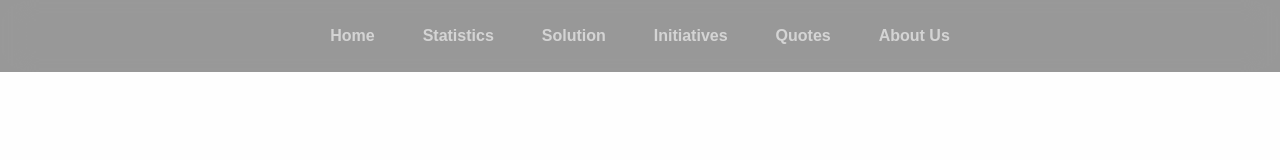
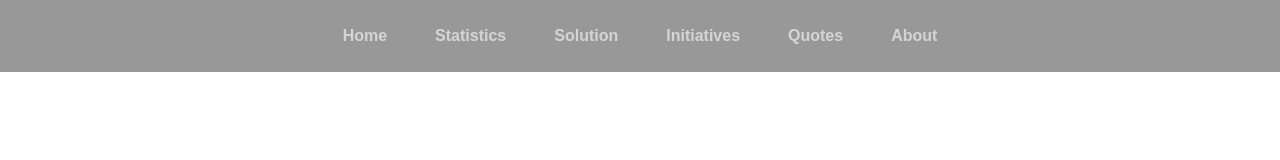
Before and after one commit to owo93/sk-sdg-13, a Next.js app: page /action/layout in a window 1280 px wide. Shown: the top 160 px of the page. Built offline with nearby package versions, Linux system fonts and the light colour scheme.

Commit message:
Update NavBar links

```diff
--- a/components/Footer.js
+++ b/components/Footer.js
@@ -18,7 +18,7 @@ export default function Footer() {
   const images = [ike, trust, sun, peak, nasa];
 
   return (
-    <div className="mx-auto w-full max-w-7xl items-center px-5 py-24 md:px-12 lg:px-16">
+    <div id="about" className="mx-auto w-full max-w-7xl items-center px-5 py-24 md:px-12 lg:px-16">
       <ul className="grid grid-cols-5 gap-4">
         {names.map((name, index) => (
           <li key={index}>
--- a/components/NavBar.js
+++ b/components/NavBar.js
@@ -28,7 +28,9 @@ export default function NavBar() {
           <li className="p-4 lg:p-6">
             <Link href="#quotes">Quotes</Link>
           </li>
-          <li className="p-4 lg:p-6">About Us</li>
+          <li className="p-4 lg:p-6">
+            <Link href="#about">About</Link>
+          </li>
         </ul>
       </div>
       <div className="sm:hidden">
@@ -64,7 +66,7 @@ export default function NavBar() {
               <Link href="#init">Initiatives</Link>
             </li>
             <li className="p-4 lg:p-6">
-              <Link href="#quotes">Quotes</Link>
+              <Link href="#about">About</Link>
             </li>
           </ul>
         </div>
```
